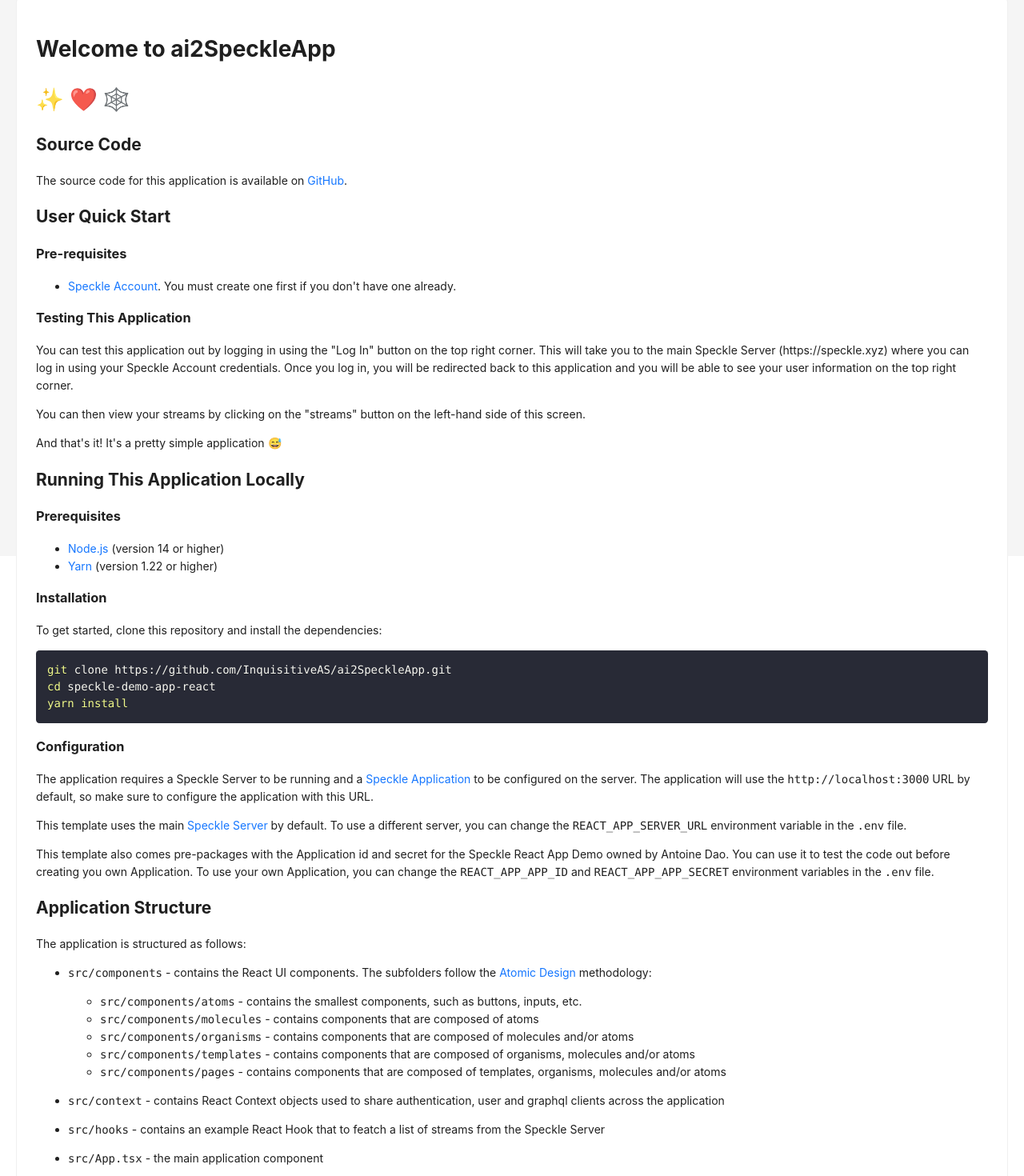
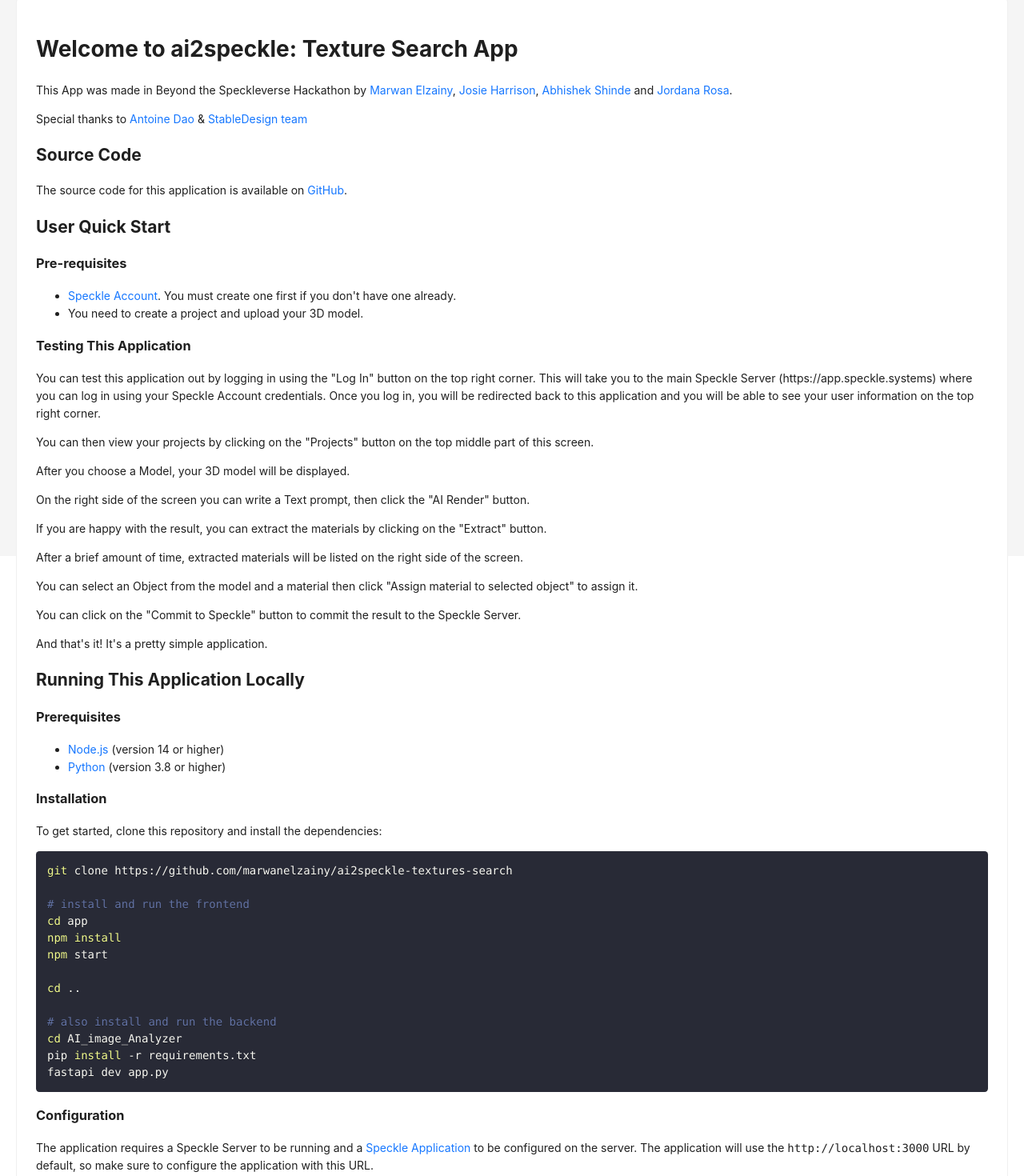
Before and after one commit to marwanelzainy/ai2speckle-textures-search, a React (Create React App) app in the folder app/: page / in a window 1280 px wide. Shown: the part 89-1559 px from the top of the page at 80% size. Built offline with nearby package versions, Linux system fonts and the light colour scheme; no server answers; the HTML template or start-up script is replaced by a standard one.

Commit message:
homepage updates

```diff
--- a/app/src/components/atoms/AuthButton/index.jsx
+++ b/app/src/components/atoms/AuthButton/index.jsx
@@ -3,7 +3,7 @@
 import { Avatar, Button, Space, Typography } from "antd";
 import { useUser } from "../../../context/user";
 
-const AuthButton = ({}) => {
+const AuthButton = () => {
   const { token, login, logOut } = useAuth();
   const { user } = useUser();
   return token ? (
--- a/app/src/components/atoms/RenderPopup.jsx
+++ b/app/src/components/atoms/RenderPopup.jsx
@@ -94,7 +94,7 @@
               }}
             >
               <Typography.Title level={5} style={{ margin: 0, color: "white" }}>
-                Continue
+                Extract
               </Typography.Title>
             </Button>
             <Button
--- a/app/src/components/pages/Index/index.jsx
+++ b/app/src/components/pages/Index/index.jsx
@@ -1,63 +1,88 @@
-import React from 'react'
+import React from "react";
 
-import { Card, Col, Row } from 'antd'
-import { ReactMarkdown } from 'react-markdown/lib/react-markdown'
-import { Prism as SyntaxHighlighter } from 'react-syntax-highlighter'
-import { dracula } from 'react-syntax-highlighter/dist/esm/styles/prism'
+import { Card, Col, Row } from "antd";
+import { ReactMarkdown } from "react-markdown/lib/react-markdown";
+import { Prism as SyntaxHighlighter } from "react-syntax-highlighter";
+import { dracula } from "react-syntax-highlighter/dist/esm/styles/prism";
 
 const Index = () => {
+  const introText = `
+# Welcome to ai2speckle: Texture Search App
 
-    const introText = `
-# Welcome to ai2SpeckleApp
+This App was made in Beyond the Speckleverse Hackathon by [Marwan Elzainy](https://linkedin.com/in/marwan-elzainy), [Josie Harrison](https://www.linkedin.com/in/josie-harrison-20071752/), [Abhishek Shinde](https://www.linkedin.com/in/arabhishek11/) and [Jordana Rosa](https://www.linkedin.com/in/jordanarosa/).
 
-# ✨ ❤️ 🕸️
+Special thanks to [Antoine Dao](https://github.com/AntoineDao) & [StableDesign team](https://huggingface.co/spaces/MykolaL/StableDesign)
 
 ## Source Code
 
-The source code for this application is available on [GitHub](https://github.com/InquisitiveAS/ai2SpeckleApp.git).
+The source code for this application is available on [GitHub](https://github.com/marwanelzainy/ai2speckle-textures-search).
 
 ## User Quick Start
 
 ### Pre-requisites
 
-- [Speckle Account](https://speckle.xyz). You must create one first if you don't have one already.
+- [Speckle Account](https://app.speckle.systems). You must create one first if you don't have one already.
+- You need to create a project and upload your 3D model.
 
 ### Testing This Application
-You can test this application out by logging in using the "Log In" button on the top right corner. This will take you to the main Speckle Server (https://speckle.xyz) where you can log in using your Speckle Account credentials. Once you log in, you will be redirected back to this application and you will be able to see your user information on the top right corner.
+You can test this application out by logging in using the "Log In" button on the top right corner. This will take you to the main Speckle Server (https://app.speckle.systems) where you can log in using your Speckle Account credentials. Once you log in, you will be redirected back to this application and you will be able to see your user information on the top right corner.
 
-You can then view your streams by clicking on the "streams" button on the left-hand side of this screen.
+You can then view your projects by clicking on the "Projects" button on the top middle part of this screen.
 
-And that's it! It's a pretty simple application 😅
+After you choose a Model, your 3D model will be displayed.
+
+On the right side of the screen you can write a Text prompt, then click the "AI Render" button.
+
+If you are happy with the result, you can extract the materials by clicking on the "Extract" button.
+
+After a brief amount of time, extracted materials will be listed on the right side of the screen.
+
+You can select an Object from the model and a material then click "Assign material to selected object" to assign it.
+
+You can click on the "Commit to Speckle" button to commit the result to the Speckle Server.
+
+And that's it! It's a pretty simple application.
 
 ## Running This Application Locally
 
 
 ### Prerequisites
 - [Node.js](https://nodejs.org/en/) (version 14 or higher)
-- [Yarn](https://yarnpkg.com/) (version 1.22 or higher)
+- [Python](https://www.python.org/downloads/) (version 3.8 or higher)
 
 ### Installation
 
 To get started, clone this repository and install the dependencies:
 
 \`\`\`bash
-git clone https://github.com/InquisitiveAS/ai2SpeckleApp.git
-cd speckle-demo-app-react
-yarn install
+git clone https://github.com/marwanelzainy/ai2speckle-textures-search
+
+# install and run the frontend
+cd app
+npm install
+npm start
+
+cd ..
+
+# also install and run the backend
+cd AI_image_Analyzer
+pip install -r requirements.txt
+fastapi dev app.py
 \`\`\`
 
 ### Configuration
 
 The application requires a Speckle Server to be running and a [Speckle Application](https://speckle.guide/dev/apps.html) to be configured on the server. The application will use the \`http://localhost:3000\` URL by default, so make sure to configure the application with this URL.
 
-This template uses the main [Speckle Server](https://speckle.xyz) by default. To use a different server, you can change the \`REACT_APP_SERVER_URL\` environment variable in the \`.env\` file.
+This template uses the main [Speckle Server](https://app.speckle.systems) by default. To use a different server, you can change the \`REACT_APP_SERVER_URL\` environment variable in the \`.env\` file.
 
-This template also comes pre-packages with the Application id and secret for the Speckle React App Demo owned by Antoine Dao. You can use it to test the code out before creating you own Application. To use your own Application, you can change the \`REACT_APP_APP_ID\` and \`REACT_APP_APP_SECRET\` environment variables in the \`.env\` file.
+This template also comes pre-packages with the Application id and secret for the Local dev app owned by Marwan Elzainy. You can use it to test the code out before creating you own Application. To use your own Application, you can change the \`REACT_APP_APP_ID\` and \`REACT_APP_APP_SECRET\` environment variables in the \`.env\` file.
 
 ## Application Structure
 
 The application is structured as follows:
 
+- Frontend: \`app\`
     - \`src/components\` - contains the React UI components. The subfolders follow the [Atomic Design](https://bradfrost.com/blog/post/atomic-web-design/) methodology:
         - \`src/components/atoms\` - contains the smallest components, such as buttons, inputs, etc.
         - \`src/components/molecules\` - contains components that are composed of atoms
@@ -66,11 +91,12 @@
         - \`src/components/pages\` - contains components that are composed of templates, organisms, molecules and/or atoms
     - \`src/context\` - contains React Context objects used to share authentication, user and graphql clients across the application
     - \`src/hooks\` - contains an example React Hook that to featch a list of streams from the Speckle Server
-- \`src/App.tsx\` - the main application component
+    - \`src/App.js\` - the main application component
 
+- Backend: \`AI_image_Analyzer\`
+    - \`app.py\` - the FastAPI application
 
-    `
-
+    `;
 
   return (
     <Row>
@@ -80,11 +106,11 @@
             children={introText}
             components={{
               code({ node, inline, className, children, ...props }) {
-                                const match = /language-(\w+)/.exec(className || '')
+                const match = /language-(\w+)/.exec(className || "");
                 return !inline && match ? (
                   <SyntaxHighlighter
                     {...props}
-                                        children={String(children).replace(/\n$/, '')}
+                    children={String(children).replace(/\n$/, "")}
                     style={dracula}
                     language={match[1]}
                     PreTag="div"
@@ -93,15 +119,14 @@
                   <code {...props} className={className}>
                     {children}
                   </code>
-                                )
-                            }
+                );
+              },
             }}
           />
         </Card>
       </Col>
     </Row>
+  );
+};
 
-    )
-}
-
-export default Index
+export default Index;
--- a/app/src/context/auth.jsx
+++ b/app/src/context/auth.jsx
@@ -5,9 +5,9 @@
 export const CHALLENGE = `${APP_NAME}.Challenge`;
 
 export const SERVER_URL =
-  process.env.REACT_APP_SERVER_URL ?? "https://speckle.xyz";
-const SPECKLE_APP_ID = process.env.REACT_APP_SPECKLE_ID ?? "9397f1dfb2";
-const SPECKLE_APP_SECRET = process.env.REACT_APP_SPECKLE_SECRET ?? "94217b3eee";
+  process.env.REACT_APP_SERVER_URL ?? "https://app.speckle.systems";
+const SPECKLE_APP_ID = process.env.REACT_APP_SPECKLE_ID ?? "c1365d97cd";
+const SPECKLE_APP_SECRET = process.env.REACT_APP_SPECKLE_SECRET ?? "c9374dabe8";
 
 // Create an auth context
 export const AuthContext = React.createContext({
```
Also changed, not shown: 1 other file (tests, documents, lock files or other folders). Lines whose indentation alone changed are shown as unchanged.
